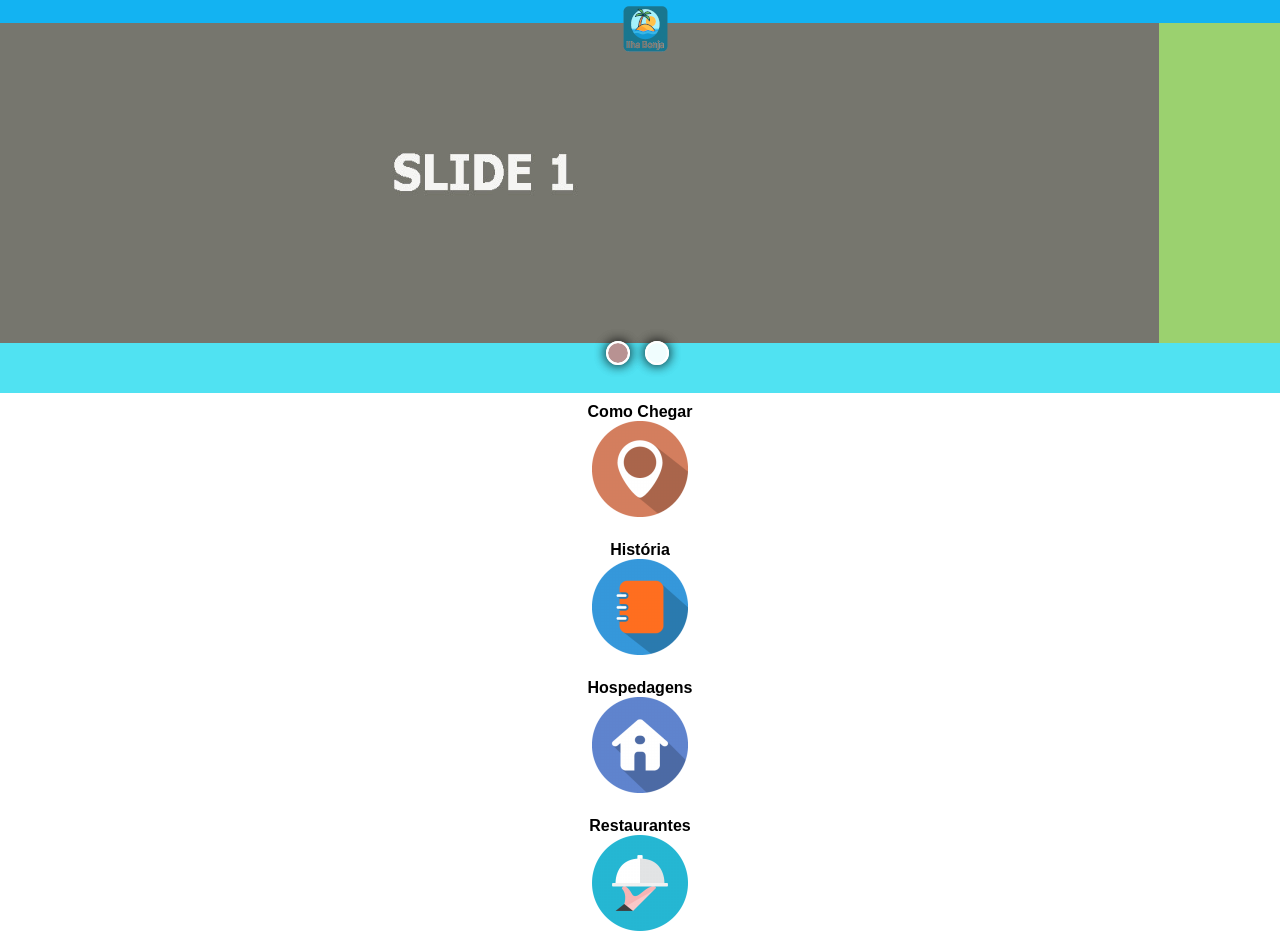
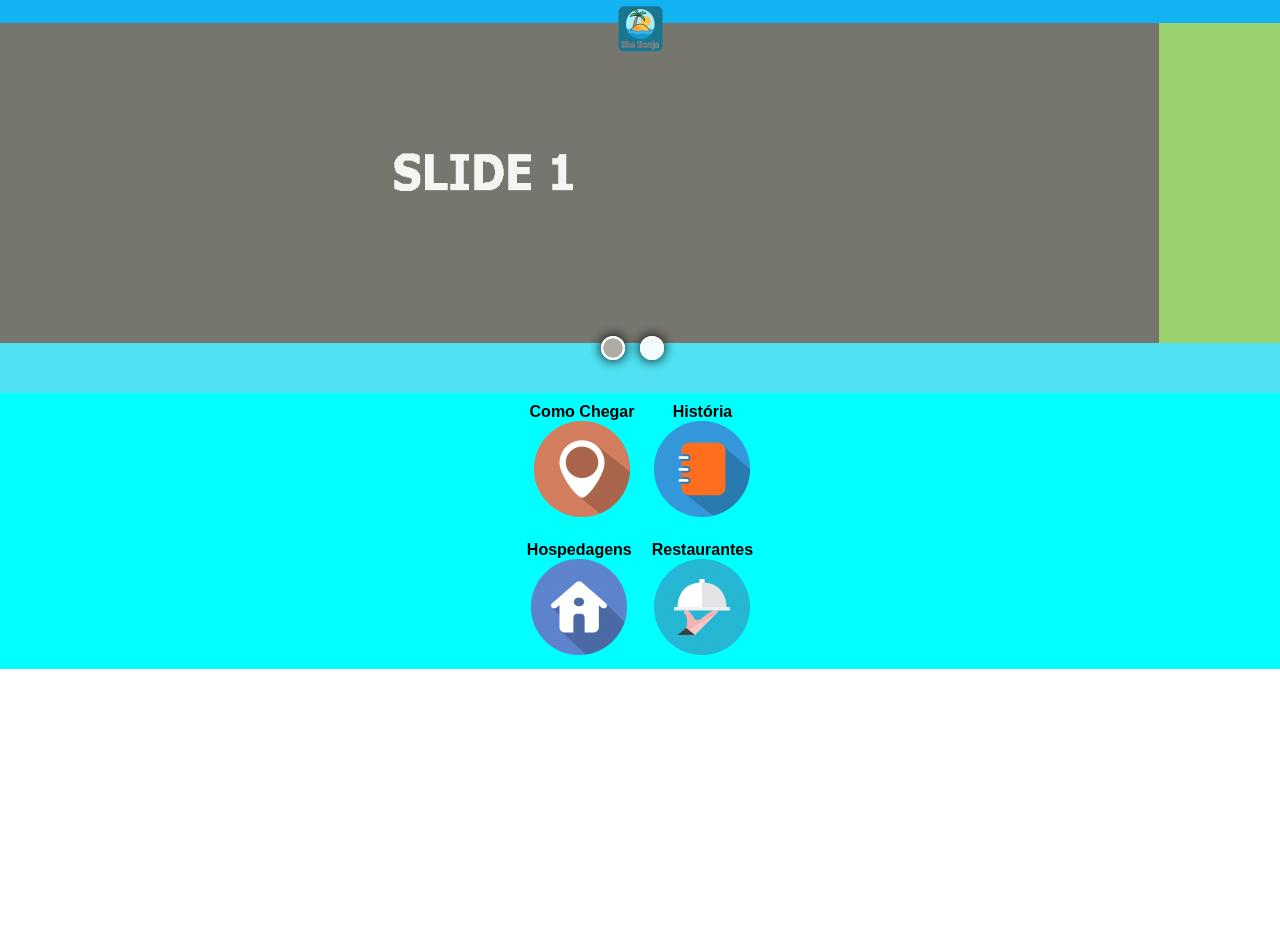
Before and after one commit to SilasAlefe/Projetos-Pessoais, a plain HTML site: page Ilha-Bonja/index.html in a window 1280 px wide. After the commit the page ends 800 px from the top, so only its background shows below. Drawn offline with Linux system fonts and the light colour scheme.

Commit message:
Autalização-18-05-2025-17:28

```diff
--- a/Ilha-Bonja/Arquivos/CssGlobal.css
+++ b/Ilha-Bonja/Arquivos/CssGlobal.css
@@ -3,6 +3,11 @@
 *{
     margin: 0px;
     padding: 0px;
+    /* para descobrir qual box está estrapolando
+
+    outline: 1px solid red;
+
+    */
 }
 
 body{
@@ -20,7 +25,7 @@ div#menu{
 div#logo{
     position: absolute;
     width: 100%;
-    padding: 5px;
+    padding-top: 5px;
     display: flex;
     justify-content: center;
     top: 0px;
@@ -56,7 +61,6 @@ div.slide-box img.img-desktop{
 div#nav-auto{
     position: absolute;
     width: 100%;
-    padding: 5px;
     display: flex;
     justify-content: center;
     top: 42%;
@@ -69,13 +73,12 @@ div#nav-auto{
     cursor: pointer;
     margin-right: 15px;
     box-shadow: 0px 0px 11px 1px rgba(0, 0, 0, 0.459);
-    background-color: rgb(184, 146, 146);
+    background-color: rgb(175, 172, 165);
 }
 
 div#nav-manual{
     position: absolute;
     width: 100%;
-    padding: 5px;
     display: flex;
     justify-content: center;
     top: 42%;
@@ -120,8 +123,11 @@ section#barra{
     margin: 0px;
 }
 
-section#botoes{
+section.botoes{
     height: auto;
+    background-color: aqua;
+    display: flex;
+    justify-content: center;
 }
 
 .botao{
--- a/Ilha-Bonja/index.html
+++ b/Ilha-Bonja/index.html
@@ -6,6 +6,7 @@
     <title>Ilha Bonja</title>
     <link rel="shortcut icon" href="favicon.ico" type="image/x-icon">
     <link rel="stylesheet" href="Arquivos/CssGlobal.css">
+    <link rel="shortcut icon" href="Midia/home/Favicon.ilha.ico" type="image/x-icon">
 </head>
 <body>
 
@@ -48,10 +49,10 @@
         <script src="Arquivos/slide.js"></script>
     </section>
     <Section id="barra">
-
     </Section>
     <main>
-        <section id="botoes">
+
+        <section class="botoes um">
             <div class="botao">
                 <p>Como Chegar</p>
                 <img src="Midia/home/Botao-como-chegar.png" alt="">
@@ -60,15 +61,18 @@
                 <p>História</p>
                 <img src="Midia/home/Historia.png" alt="">
             </div>
+        </section>
+        <section class="botoes um">
             <div class="botao">
                 <p>Hospedagens</p>
                 <img src="Midia/home/Hospedagem.png" alt="">
             </div>
-            <div class="botao">
+            <div class="botao dois">
                 <p>Restaurantes</p>
                 <img src="Midia/home/Restaurante.png" alt="">
             </div>
         </section>
+
 
           <section>
 
```
